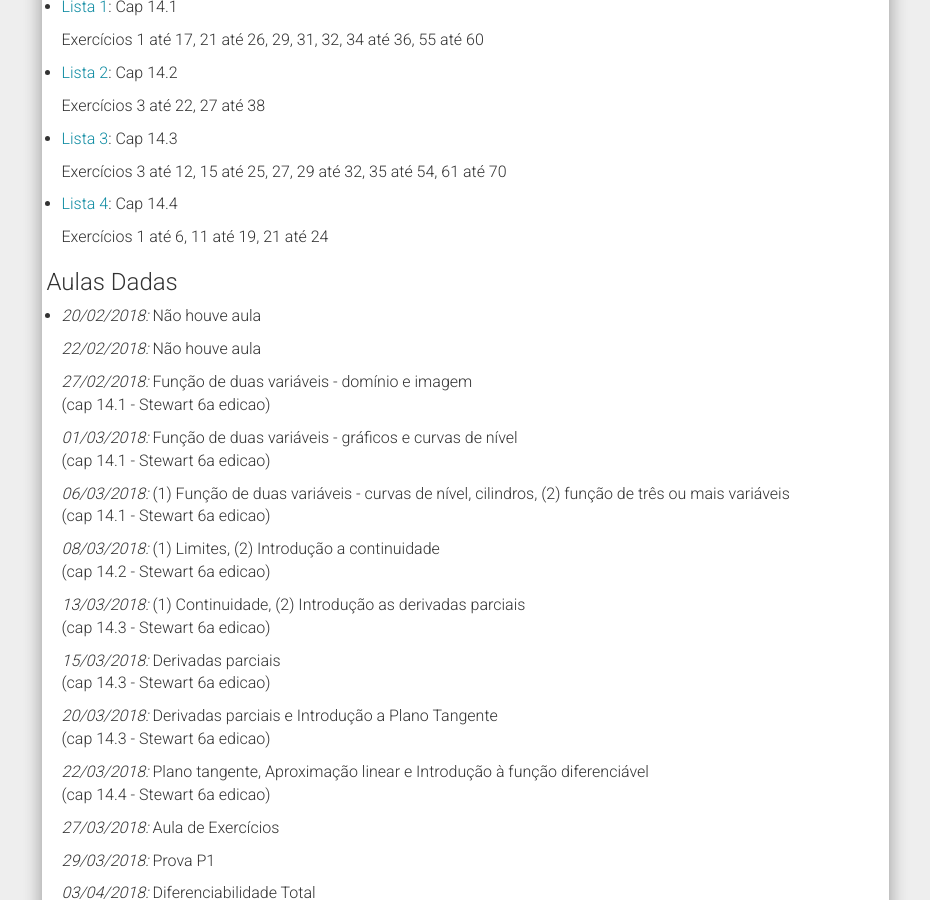
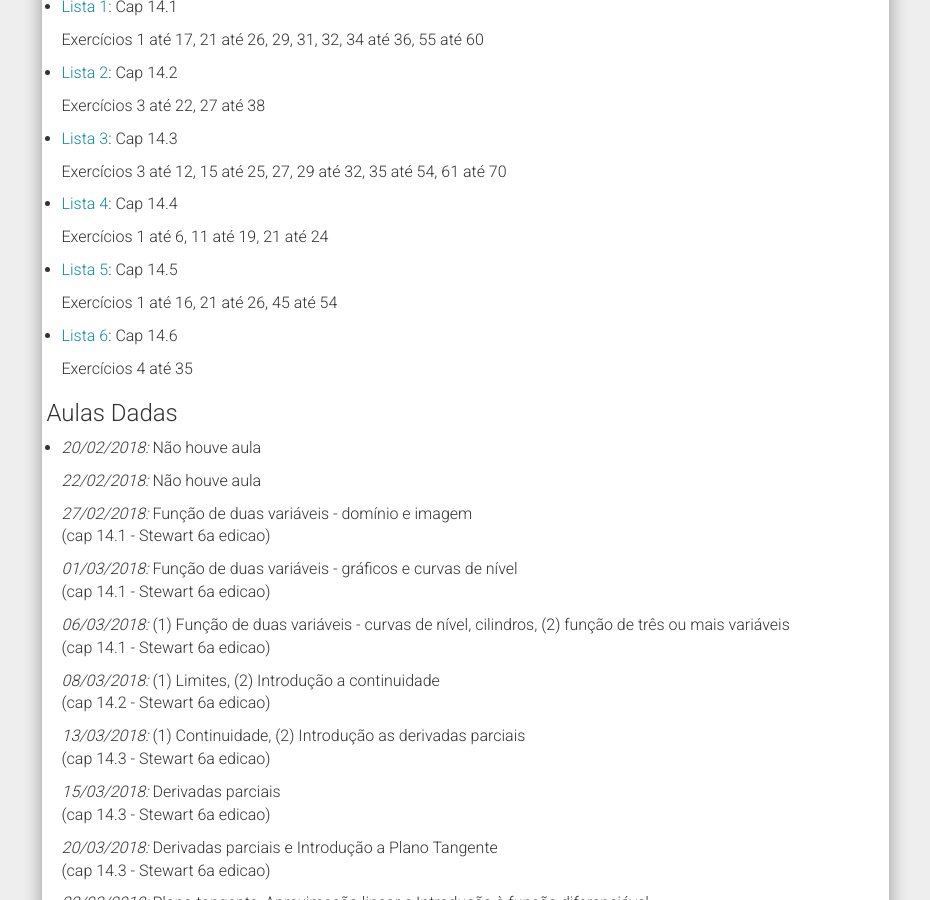
Before and after one commit to chunggnuhc/chunggnuhc.github.io, a Jekyll site: the page built from CM202-Calc2-1sem2018.md, in a window 1280 px wide and 900 px high, scrolled down 1327 px. Shown: the whole window, without its empty margins (321-1251 px from the left). Built offline with Jekyll 4.4.1, drawn with Linux system fonts in a browser that asks for light colours; nearby versions of some CDN libraries.

Commit message:
Update CM202 - listaExerc

```diff
--- a/CM202-Calc2-1sem2018.md
+++ b/CM202-Calc2-1sem2018.md
@@ -76,6 +76,14 @@ obs.: O horário de atendimento no dia é cancelado caso nenhum aluno apareça a
 
   Exercícios 1 até 6, 11 até 19, 21 até 24
 
+- [Lista 5](/disciplinas1sem2018/ListaExerc05 - CM202.pdf): Cap 14.5
+
+  Exercícios 1 até 16, 21 até 26, 45 até 54
+
+- [Lista 6](/disciplinas1sem2018/ListaExerc06 - CM202.pdf): Cap 14.6
+
+  Exercícios 4 até 35
+
 <h3>Aulas Dadas</h3>
 
 - _20/02/2018:_ Não houve aula
```
